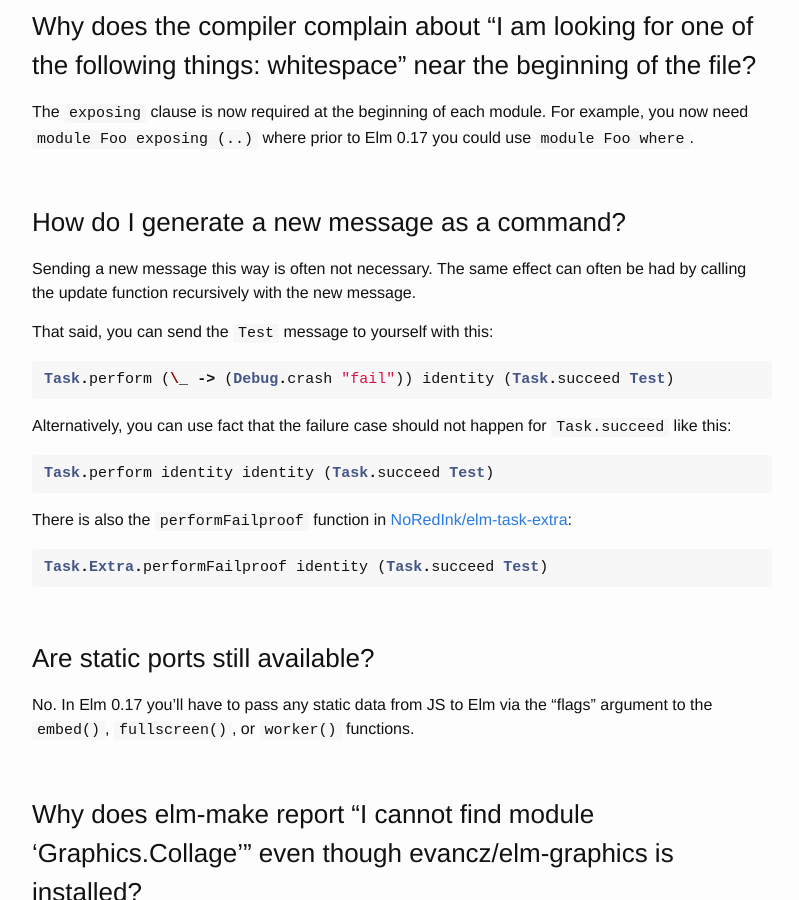
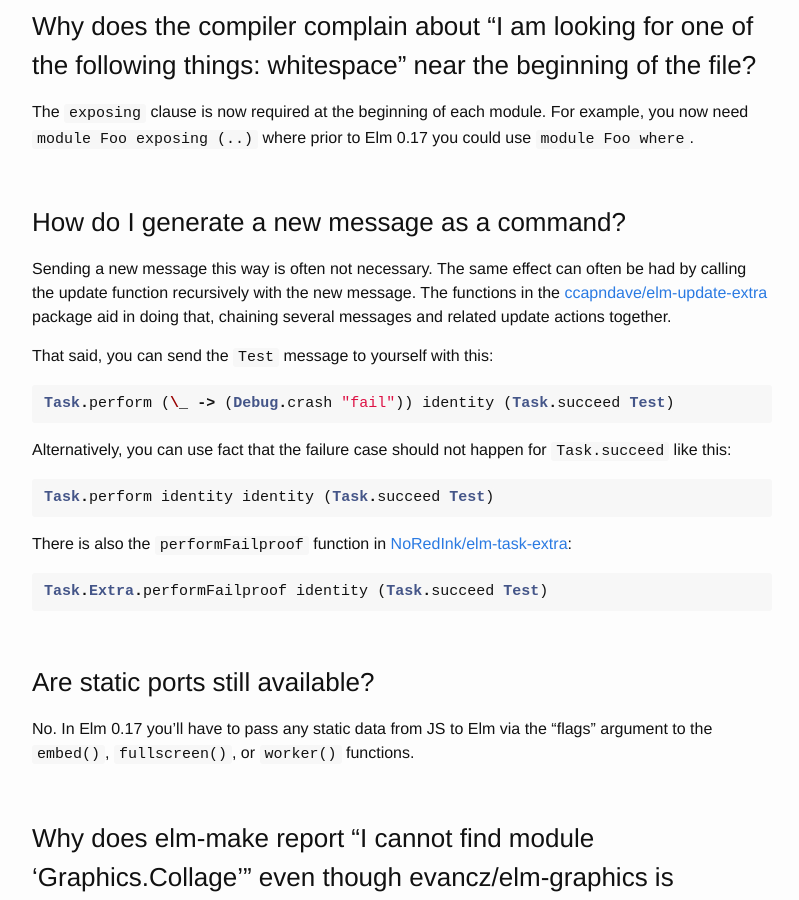
Before and after one commit to gunnarahlberg/elm-faq, a Jekyll site: the page built from 17.md, in a window 1280 px wide and 900 px high, scrolled down 4045 px. Shown: the whole window, without its empty margins (238-1037 px from the left). Built offline with Jekyll 4.4.1, drawn with Linux system fonts in a browser that asks for light colours.

Commit message:
Address issue #19 by referencing the Update-Extra package.

````diff
--- a/17.md
+++ b/17.md
@@ -124,6 +124,9 @@ For example, you now need `module Foo exposing (..)` where prior to Elm 0.17 you
 ### How do I generate a new message as a command?
 
 Sending a new message this way is often not necessary. The same effect can often be had by calling the update function recursively with the new message.
+The functions in the
+[ccapndave/elm-update-extra](http://package.elm-lang.org/packages/ccapndave/elm-update-extra/latest) package aid in doing that, chaining several messages and related update actions together.
+
 
 That said, you can send the `Test` message to yourself with this:
 
@@ -142,6 +145,7 @@ There is also the `performFailproof` function in [NoRedInk/elm-task-extra](http:
 ```haskell
 Task.Extra.performFailproof identity (Task.succeed Test)
 ```
+
 
 
 ### Are static ports still available?
````
Also changed, not shown: 1 other file.
